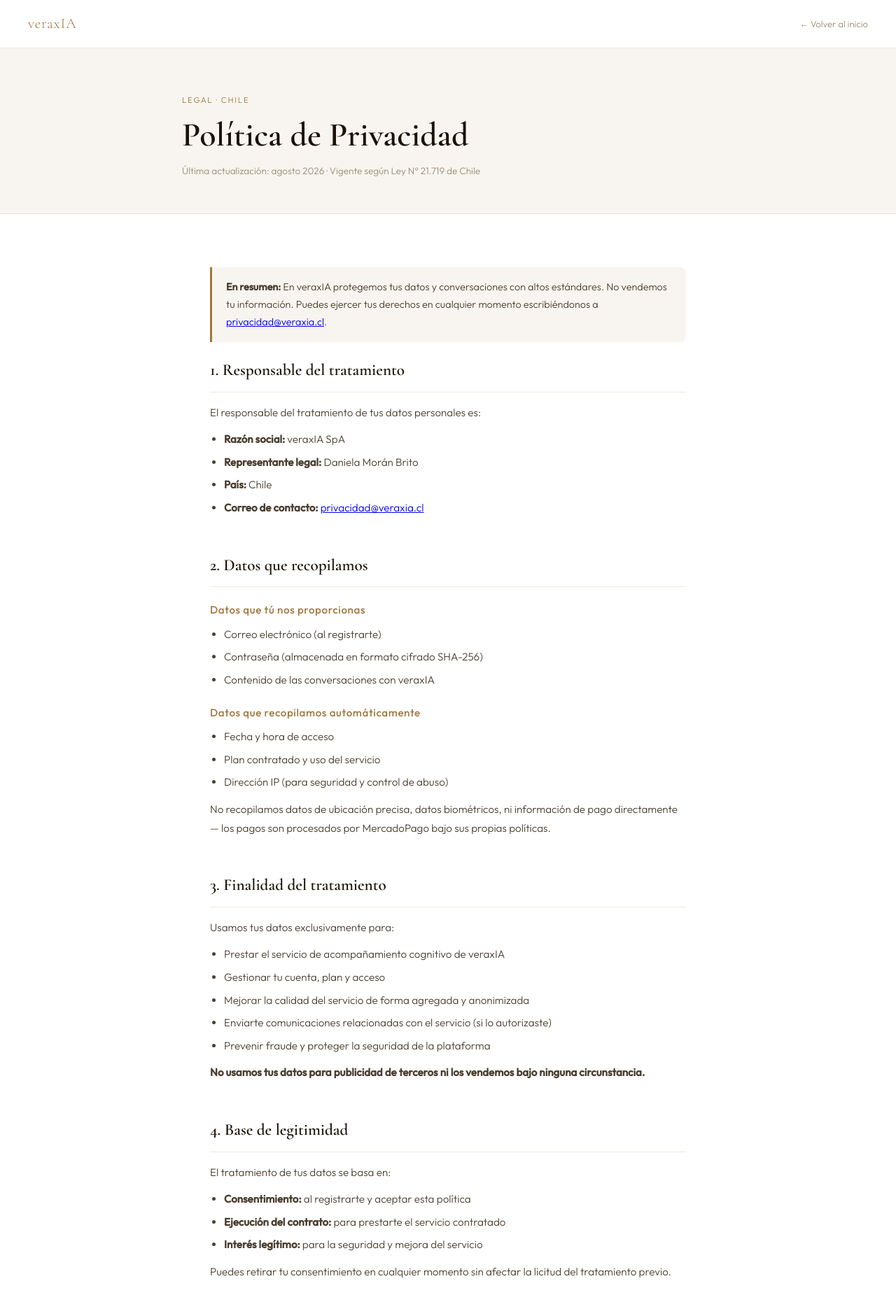
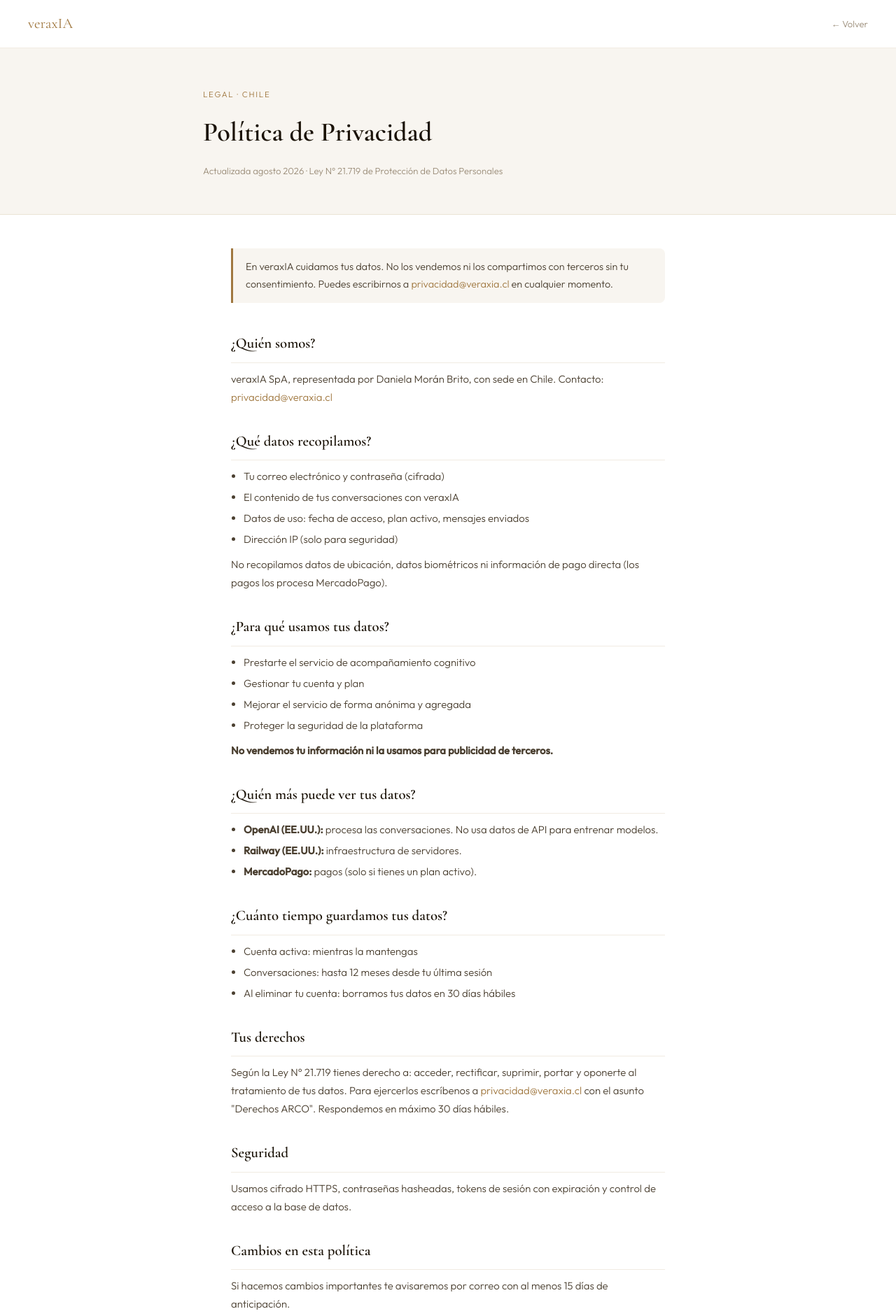
Before and after one commit to veraxia777/veraxia2.0, a Flask app: page /privacidad in a window 1280 px wide. Shown: the top 1881 px of the page at 70% size. Run offline with Flask 3, Linux system fonts and the light colour scheme.

Commit message:
Simplificar política de privacidad

```diff
--- a/templates/privacidad.html
+++ b/templates/privacidad.html
@@ -4,212 +4,98 @@
 <meta charset="UTF-8">
 <meta name="viewport" content="width=device-width, initial-scale=1.0">
 <title>Política de Privacidad — veraxIA</title>
-<link rel="preconnect" href="https://fonts.googleapis.com">
-<link href="https://fonts.googleapis.com/css2?family=Cormorant+Garamond:ital,wght@0,300;0,400;0,600;1,400&family=Outfit:wght@300;400;500&display=swap" rel="stylesheet">
+<link href="https://fonts.googleapis.com/css2?family=Cormorant+Garamond:ital,wght@0,400;0,600;1,400&family=Outfit:wght@300;400;500&display=swap" rel="stylesheet">
 <style>
-  :root {
-    --gold:#A07840; --gold-l:#C9A96E;
-    --bg:#FFFFFF; --bg2:#F8F5F0; --bg3:#EFE9DE;
-    --t1:#1A1207; --t2:#4A3F30; --t3:#9A8C78;
-    --border:rgba(160,120,64,0.15);
-    --font-serif:'Cormorant Garamond',Georgia,serif;
-    --font-sans:'Outfit',sans-serif;
-  }
+  :root{--gold:#A07840;--bg:#FFFFFF;--bg2:#F8F5F0;--t1:#1A1207;--t2:#4A3F30;--t3:#9A8C78;--border:rgba(160,120,64,0.15);--font-serif:'Cormorant Garamond',Georgia,serif;--font-sans:'Outfit',sans-serif;}
   *{margin:0;padding:0;box-sizing:border-box;}
   body{font-family:var(--font-sans);background:var(--bg);color:var(--t1);font-weight:300;line-height:1.75;}
-
-  /* NAV */
   nav{background:rgba(255,255,255,.97);border-bottom:1px solid var(--border);padding:16px 40px;display:flex;justify-content:space-between;align-items:center;position:sticky;top:0;z-index:100;}
-  .nav-logo{font-family:var(--font-serif);font-size:1.3rem;color:var(--gold);text-decoration:none;letter-spacing:.04em;}
-  .nav-back{font-size:.82rem;color:var(--t3);text-decoration:none;display:flex;align-items:center;gap:6px;}
+  .nav-logo{font-family:var(--font-serif);font-size:1.3rem;color:var(--gold);text-decoration:none;}
+  .nav-back{font-size:.82rem;color:var(--t3);text-decoration:none;}
   .nav-back:hover{color:var(--gold);}
-
-  /* HERO */
-  .hero{background:var(--bg2);padding:64px 40px 48px;border-bottom:1px solid var(--border);}
-  .hero-inner{max-width:760px;margin:0 auto;}
-  .hero-tag{font-size:.72rem;letter-spacing:.15em;text-transform:uppercase;color:var(--gold);margin-bottom:12px;}
-  .hero h1{font-family:var(--font-serif);font-size:clamp(2rem,4vw,3rem);color:var(--t1);margin-bottom:12px;line-height:1.15;}
-  .hero-meta{font-size:.85rem;color:var(--t3);}
-
-  /* CONTENIDO */
-  .content{max-width:760px;margin:0 auto;padding:56px 40px;}
-  .section{margin-bottom:48px;}
-  .section h2{font-family:var(--font-serif);font-size:1.45rem;color:var(--t1);margin-bottom:16px;padding-bottom:10px;border-bottom:1px solid var(--border);}
-  .section h3{font-size:.95rem;font-weight:500;color:var(--gold);margin:20px 0 8px;letter-spacing:.04em;}
-  .section p{color:var(--t2);margin-bottom:12px;font-size:.95rem;}
-  .section ul{color:var(--t2);font-size:.95rem;padding-left:20px;margin-bottom:12px;}
-  .section ul li{margin-bottom:6px;}
-  .highlight{background:var(--bg2);border-left:3px solid var(--gold);padding:16px 20px;border-radius:0 8px 8px 0;margin:20px 0;}
-  .highlight p{margin:0;font-size:.9rem;color:var(--t2);}
-
-  /* FOOTER */
-  footer{background:var(--bg2);border-top:1px solid var(--border);padding:32px 40px;text-align:center;}
-  footer p{font-size:.82rem;color:var(--t3);}
-  footer a{color:var(--gold);text-decoration:none;}
-
-  @media(max-width:600px){
-    nav{padding:14px 20px;}
-    .hero{padding:40px 20px 32px;}
-    .content{padding:40px 20px;}
-    footer{padding:24px 20px;}
-  }
+  .hero{background:var(--bg2);padding:56px 40px 40px;border-bottom:1px solid var(--border);}
+  .hero-inner{max-width:700px;margin:0 auto;}
+  .tag{font-size:.72rem;letter-spacing:.15em;text-transform:uppercase;color:var(--gold);margin-bottom:10px;}
+  h1{font-family:var(--font-serif);font-size:clamp(1.8rem,3vw,2.6rem);color:var(--t1);margin-bottom:10px;}
+  .meta{font-size:.82rem;color:var(--t3);}
+  .content{max-width:700px;margin:0 auto;padding:48px 40px;}
+  .nota{background:var(--bg2);border-left:3px solid var(--gold);padding:14px 18px;border-radius:0 8px 8px 0;margin-bottom:40px;font-size:.9rem;color:var(--t2);}
+  h2{font-family:var(--font-serif);font-size:1.3rem;color:var(--t1);margin:32px 0 10px;padding-bottom:8px;border-bottom:1px solid var(--border);}
+  p{color:var(--t2);margin-bottom:10px;font-size:.93rem;}
+  ul{color:var(--t2);font-size:.93rem;padding-left:18px;margin-bottom:10px;}
+  li{margin-bottom:4px;}
+  a{color:var(--gold);text-decoration:none;}
+  footer{background:var(--bg2);border-top:1px solid var(--border);padding:24px 40px;text-align:center;font-size:.8rem;color:var(--t3);}
+  @media(max-width:600px){nav,footer{padding:14px 20px;}.hero{padding:36px 20px 28px;}.content{padding:32px 20px;}}
 </style>
 </head>
 <body>
 
 <nav>
   <a href="/" class="nav-logo">veraxIA</a>
-  <a href="/" class="nav-back">← Volver al inicio</a>
+  <a href="/" class="nav-back">← Volver</a>
 </nav>
 
 <div class="hero">
   <div class="hero-inner">
-    <div class="hero-tag">Legal · Chile</div>
+    <div class="tag">Legal · Chile</div>
     <h1>Política de Privacidad</h1>
-    <p class="hero-meta">Última actualización: agosto 2026 · Vigente según Ley N° 21.719 de Chile</p>
+    <p class="meta">Actualizada agosto 2026 · Ley N° 21.719 de Protección de Datos Personales</p>
   </div>
 </div>
 
 <div class="content">
 
-  <div class="highlight">
-    <p><strong>En resumen:</strong> En veraxIA protegemos tus datos y conversaciones con altos estándares. No vendemos tu información. Puedes ejercer tus derechos en cualquier momento escribiéndonos a <a href="mailto:privacidad@veraxia.cl">privacidad@veraxia.cl</a>.</p>
-  </div>
+  <div class="nota">En veraxIA cuidamos tus datos. No los vendemos ni los compartimos con terceros sin tu consentimiento. Puedes escribirnos a <a href="mailto:privacidad@veraxia.cl">privacidad@veraxia.cl</a> en cualquier momento.</div>
 
-  <!-- 1 -->
-  <div class="section">
-    <h2>1. Responsable del tratamiento</h2>
-    <p>El responsable del tratamiento de tus datos personales es:</p>
+  <h2>¿Quién somos?</h2>
+  <p>veraxIA SpA, representada por Daniela Morán Brito, con sede en Chile. Contacto: <a href="mailto:privacidad@veraxia.cl">privacidad@veraxia.cl</a></p>
+
+  <h2>¿Qué datos recopilamos?</h2>
   <ul>
-      <li><strong>Razón social:</strong> veraxIA SpA</li>
-      <li><strong>Representante legal:</strong> Daniela Morán Brito</li>
-      <li><strong>País:</strong> Chile</li>
-      <li><strong>Correo de contacto:</strong> <a href="mailto:privacidad@veraxia.cl">privacidad@veraxia.cl</a></li>
+    <li>Tu correo electrónico y contraseña (cifrada)</li>
+    <li>El contenido de tus conversaciones con veraxIA</li>
+    <li>Datos de uso: fecha de acceso, plan activo, mensajes enviados</li>
+    <li>Dirección IP (solo para seguridad)</li>
   </ul>
-  </div>
+  <p>No recopilamos datos de ubicación, datos biométricos ni información de pago directa (los pagos los procesa MercadoPago).</p>
 
-  <!-- 2 -->
-  <div class="section">
-    <h2>2. Datos que recopilamos</h2>
-    <h3>Datos que tú nos proporcionas</h3>
+  <h2>¿Para qué usamos tus datos?</h2>
   <ul>
-      <li>Correo electrónico (al registrarte)</li>
-      <li>Contraseña (almacenada en formato cifrado SHA-256)</li>
-      <li>Contenido de las conversaciones con veraxIA</li>
+    <li>Prestarte el servicio de acompañamiento cognitivo</li>
+    <li>Gestionar tu cuenta y plan</li>
+    <li>Mejorar el servicio de forma anónima y agregada</li>
+    <li>Proteger la seguridad de la plataforma</li>
   </ul>
-    <h3>Datos que recopilamos automáticamente</h3>
+  <p><strong>No vendemos tu información ni la usamos para publicidad de terceros.</strong></p>
+
+  <h2>¿Quién más puede ver tus datos?</h2>
   <ul>
-      <li>Fecha y hora de acceso</li>
-      <li>Plan contratado y uso del servicio</li>
-      <li>Dirección IP (para seguridad y control de abuso)</li>
+    <li><strong>OpenAI (EE.UU.):</strong> procesa las conversaciones. No usa datos de API para entrenar modelos.</li>
+    <li><strong>Railway (EE.UU.):</strong> infraestructura de servidores.</li>
+    <li><strong>MercadoPago:</strong> pagos (solo si tienes un plan activo).</li>
   </ul>
-    <p>No recopilamos datos de ubicación precisa, datos biométricos, ni información de pago directamente — los pagos son procesados por MercadoPago bajo sus propias políticas.</p>
-  </div>
 
-  <!-- 3 -->
-  <div class="section">
-    <h2>3. Finalidad del tratamiento</h2>
-    <p>Usamos tus datos exclusivamente para:</p>
+  <h2>¿Cuánto tiempo guardamos tus datos?</h2>
   <ul>
-      <li>Prestar el servicio de acompañamiento cognitivo de veraxIA</li>
-      <li>Gestionar tu cuenta, plan y acceso</li>
-      <li>Mejorar la calidad del servicio de forma agregada y anonimizada</li>
-      <li>Enviarte comunicaciones relacionadas con el servicio (si lo autorizaste)</li>
-      <li>Prevenir fraude y proteger la seguridad de la plataforma</li>
+    <li>Cuenta activa: mientras la mantengas</li>
+    <li>Conversaciones: hasta 12 meses desde tu última sesión</li>
+    <li>Al eliminar tu cuenta: borramos tus datos en 30 días hábiles</li>
   </ul>
-    <p><strong>No usamos tus datos para publicidad de terceros ni los vendemos bajo ninguna circunstancia.</strong></p>
-  </div>
 
-  <!-- 4 -->
-  <div class="section">
-    <h2>4. Base de legitimidad</h2>
-    <p>El tratamiento de tus datos se basa en:</p>
-    <ul>
-      <li><strong>Consentimiento:</strong> al registrarte y aceptar esta política</li>
-      <li><strong>Ejecución del contrato:</strong> para prestarte el servicio contratado</li>
-      <li><strong>Interés legítimo:</strong> para la seguridad y mejora del servicio</li>
-    </ul>
-    <p>Puedes retirar tu consentimiento en cualquier momento sin afectar la licitud del tratamiento previo.</p>
-  </div>
+  <h2>Tus derechos</h2>
+  <p>Según la Ley N° 21.719 tienes derecho a: acceder, rectificar, suprimir, portar y oponerte al tratamiento de tus datos. Para ejercerlos escríbenos a <a href="mailto:privacidad@veraxia.cl">privacidad@veraxia.cl</a> con el asunto "Derechos ARCO". Respondemos en máximo 30 días hábiles.</p>
 
-  <!-- 5 -->
-  <div class="section">
-    <h2>5. Transferencias internacionales</h2>
-    <p>veraxIA utiliza los siguientes proveedores externos que pueden procesar tus datos fuera de Chile:</p>
-    <ul>
-      <li><strong>OpenAI (EE.UU.):</strong> procesamiento de conversaciones mediante modelos de lenguaje. OpenAI no usa los datos de la API para entrenar sus modelos sin consentimiento expreso.</li>
-      <li><strong>Railway (EE.UU.):</strong> infraestructura de servidores y base de datos.</li>
-      <li><strong>MercadoPago:</strong> procesamiento de pagos (solo aplica si contratas un plan).</li>
-    </ul>
-    <p>Estas transferencias se realizan bajo garantías adecuadas de protección conforme al artículo 24 de la Ley N° 21.719.</p>
-  </div>
+  <h2>Seguridad</h2>
+  <p>Usamos cifrado HTTPS, contraseñas hasheadas, tokens de sesión con expiración y control de acceso a la base de datos.</p>
 
-  <!-- 6 -->
-  <div class="section">
-    <h2>6. Retención de datos</h2>
-    <ul>
-      <li><strong>Datos de cuenta:</strong> mientras mantengas tu cuenta activa</li>
-      <li><strong>Conversaciones:</strong> máximo 12 meses desde la última sesión activa</li>
-      <li><strong>Datos de pago:</strong> según las obligaciones legales y tributarias vigentes (hasta 6 años)</li>
-      <li><strong>Logs de seguridad:</strong> máximo 90 días</li>
-    </ul>
-    <p>Al eliminar tu cuenta, procederemos a la supresión de tus datos personales dentro de los 30 días hábiles siguientes, salvo obligación legal de conservación.</p>
-  </div>
-
-  <!-- 7 -->
-  <div class="section">
-    <h2>7. Tus derechos (Ley N° 21.719)</h2>
-    <p>Como titular de datos tienes derecho a:</p>
-    <ul>
-      <li><strong>Acceso:</strong> conocer qué datos tenemos sobre ti</li>
-      <li><strong>Rectificación:</strong> corregir datos inexactos o incompletos</li>
-      <li><strong>Supresión:</strong> solicitar la eliminación de tus datos ("derecho al olvido")</li>
-      <li><strong>Portabilidad:</strong> recibir tus datos en formato estructurado y legible por máquina</li>
-      <li><strong>Oposición:</strong> oponerte al tratamiento en determinadas circunstancias</li>
-      <li><strong>Limitación:</strong> solicitar la restricción del tratamiento mientras se resuelve una reclamación</li>
-      <li><strong>Revocación del consentimiento:</strong> en cualquier momento, sin efecto retroactivo</li>
-    </ul>
-    <div class="highlight">
-      <p>Para ejercer cualquiera de estos derechos, escríbenos a <a href="mailto:privacidad@veraxia.cl">privacidad@veraxia.cl</a> con el asunto "Ejercicio de derechos ARCO" y responderemos dentro de los plazos establecidos por la ley (máximo 30 días hábiles).</p>
-    </div>
-  </div>
-
-  <!-- 8 -->
-  <div class="section">
-    <h2>8. Seguridad de los datos</h2>
-    <p>Implementamos medidas técnicas y organizativas para proteger tu información:</p>
-    <ul>
-      <li>Contraseñas cifradas con hash SHA-256</li>
-      <li>Comunicaciones cifradas mediante HTTPS/TLS</li>
-      <li>Acceso restringido a la base de datos (solo personal autorizado)</li>
-      <li>Rate limiting para prevenir ataques automatizados</li>
-      <li>Tokens de sesión con expiración automática</li>
-    </ul>
-  </div>
-
-  <!-- 9 -->
-  <div class="section">
-    <h2>9. Cookies</h2>
-    <p>veraxIA utiliza únicamente cookies técnicas esenciales para el funcionamiento del servicio (gestión de sesión). No utilizamos cookies de rastreo ni publicidad de terceros.</p>
-  </div>
-
-  <!-- 10 -->
-  <div class="section">
-    <h2>10. Cambios en esta política</h2>
-    <p>Podemos actualizar esta política para reflejar cambios en el servicio o en la normativa vigente. Te notificaremos por correo electrónico con al menos 15 días de anticipación ante cambios sustanciales.</p>
-    <p>La versión vigente siempre estará disponible en <a href="/privacidad">veraxia.cl/privacidad</a>.</p>
-  </div>
-
-  <!-- 11 -->
-  <div class="section">
-    <h2>11. Reclamaciones</h2>
-    <p>Si consideras que el tratamiento de tus datos vulnera la normativa vigente, puedes presentar una reclamación ante el <strong>Consejo para la Transparencia</strong> (autoridad de control en Chile) o ante los tribunales competentes, sin perjuicio de contactarnos primero para intentar resolver la situación.</p>
-  </div>
+  <h2>Cambios en esta política</h2>
+  <p>Si hacemos cambios importantes te avisaremos por correo con al menos 15 días de anticipación.</p>
 
 </div>
 
 <footer>
-  <p>© 2026 veraxIA SpA · Chile · <a href="mailto:privacidad@veraxia.cl">privacidad@veraxia.cl</a> · <a href="/">Volver al inicio</a></p>
+  © 2026 veraxIA SpA · Chile · <a href="mailto:privacidad@veraxia.cl">privacidad@veraxia.cl</a> · <a href="/">Volver al inicio</a>
 </footer>
 
 </body>
```
Lines whose indentation alone changed are shown as unchanged.
